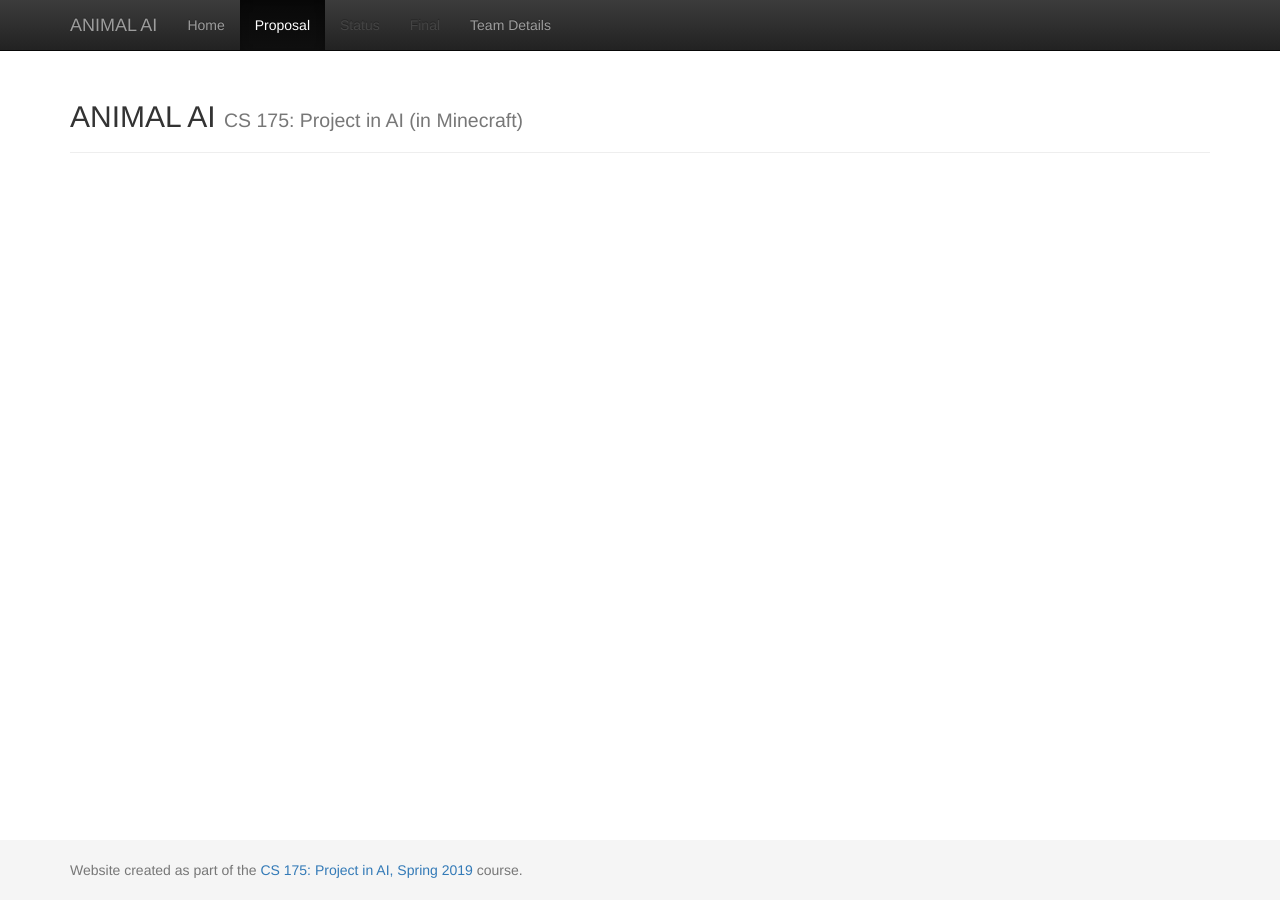
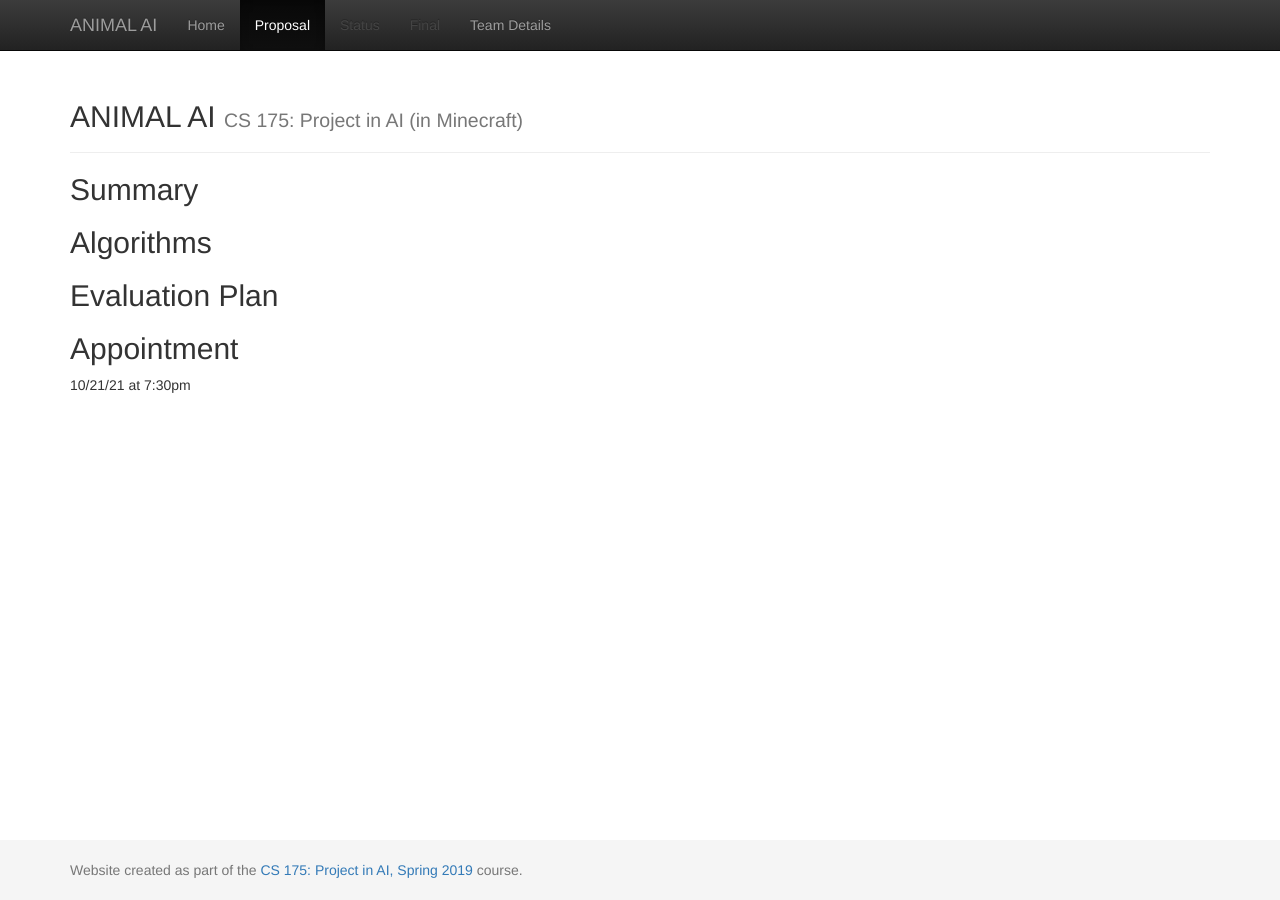
Before and after one commit to brandonmeyer/BarnyardBot, a Jekyll site: the page built from docs/proposal.md, in a window 1280 px wide. Built offline with Jekyll 4.4.1, drawn with Linux system fonts in a browser that asks for light colours.

Commit message:
Update proposal.md

```diff
--- a/docs/proposal.md
+++ b/docs/proposal.md
@@ -2,3 +2,12 @@
 layout: default
 title: Proposal
 ---
+
+## Summary
+
+## Algorithms
+
+## Evaluation Plan
+
+## Appointment
+10/21/21 at 7:30pm
```
